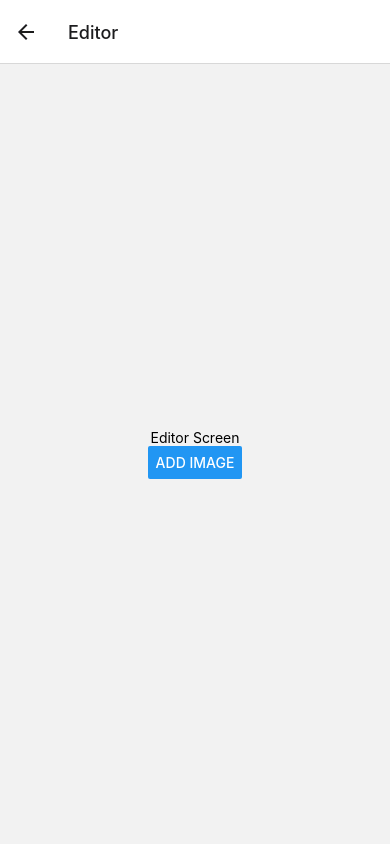
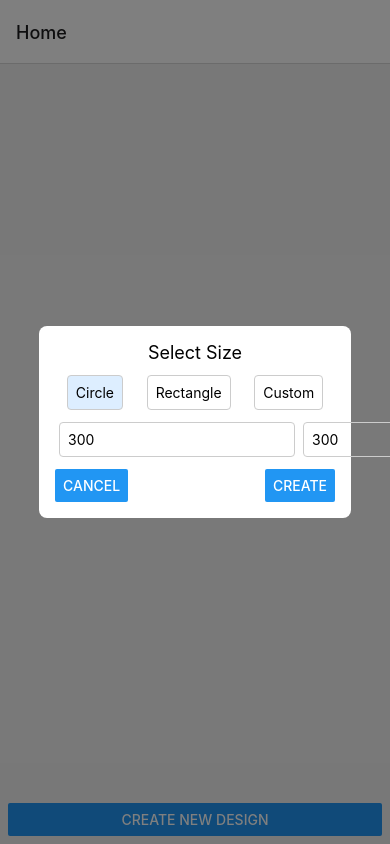
Before and after one commit to Takahiro-maekawa00/app-client, a React Native app: screen /Home in a window 390 px wide. Both pictures are taken after a click on the button "CREATE NEW DESIGN". Built offline with nearby package versions, Linux system fonts and the light colour scheme; no server answers; what i18n-js would draw is missing.

Commit message:
feat: add new design size selection flow

```diff
--- /dev/null
+++ b/src/components/SizeSelectorModal.tsx
@@ -0,0 +1,107 @@
+import React, { useState } from 'react';
+import { Modal, View, Text, Button, StyleSheet, TouchableOpacity, TextInput } from 'react-native';
+
+export type ShapeType = 'circle' | 'rectangle' | 'custom';
+
+interface SizeSelectorModalProps {
+  visible: boolean;
+  onClose: () => void;
+  onSelect: (params: { shape: ShapeType; width: number; height: number }) => void;
+}
+
+export default function SizeSelectorModal({ visible, onClose, onSelect }: SizeSelectorModalProps) {
+  const [shape, setShape] = useState<ShapeType>('circle');
+  const [width, setWidth] = useState('300');
+  const [height, setHeight] = useState('300');
+
+  const handleSelect = () => {
+    const w = parseInt(width, 10) || 0;
+    const h = parseInt(height, 10) || 0;
+    onSelect({ shape, width: w, height: h });
+    onClose();
+  };
+
+  return (
+    <Modal visible={visible} transparent animationType="slide">
+      <View style={styles.overlay}>
+        <View style={styles.modal}>
+          <Text style={styles.title}>Select Size</Text>
+          <View style={styles.shapes}>
+            <TouchableOpacity
+              style={[styles.shapeButton, shape === 'circle' && styles.active]}
+              onPress={() => setShape('circle')}
+            >
+              <Text>Circle</Text>
+            </TouchableOpacity>
+            <TouchableOpacity
+              style={[styles.shapeButton, shape === 'rectangle' && styles.active]}
+              onPress={() => setShape('rectangle')}
+            >
+              <Text>Rectangle</Text>
+            </TouchableOpacity>
+            <TouchableOpacity
+              style={[styles.shapeButton, shape === 'custom' && styles.active]}
+              onPress={() => setShape('custom')}
+            >
+              <Text>Custom</Text>
+            </TouchableOpacity>
+          </View>
+          <View style={styles.inputs}>
+            <TextInput
+              style={styles.input}
+              keyboardType="numeric"
+              value={width}
+              onChangeText={setWidth}
+              placeholder="Width"
+            />
+            <TextInput
+              style={styles.input}
+              keyboardType="numeric"
+              value={height}
+              onChangeText={setHeight}
+              placeholder="Height"
+            />
+          </View>
+          <View style={styles.actions}>
+            <Button title="Cancel" onPress={onClose} />
+            <Button title="Create" onPress={handleSelect} />
+          </View>
+        </View>
+      </View>
+    </Modal>
+  );
+}
+
+const styles = StyleSheet.create({
+  overlay: {
+    flex: 1,
+    backgroundColor: 'rgba(0,0,0,0.5)',
+    justifyContent: 'center',
+    alignItems: 'center',
+  },
+  modal: {
+    width: '80%',
+    backgroundColor: '#fff',
+    padding: 16,
+    borderRadius: 8,
+  },
+  title: { fontSize: 18, marginBottom: 12, textAlign: 'center' },
+  shapes: { flexDirection: 'row', justifyContent: 'space-around', marginBottom: 12 },
+  shapeButton: {
+    padding: 8,
+    borderWidth: 1,
+    borderColor: '#ccc',
+    borderRadius: 4,
+  },
+  active: { backgroundColor: '#def' },
+  inputs: { flexDirection: 'row', justifyContent: 'space-between', marginBottom: 12 },
+  input: {
+    flex: 1,
+    borderWidth: 1,
+    borderColor: '#ccc',
+    borderRadius: 4,
+    padding: 8,
+    marginHorizontal: 4,
+  },
+  actions: { flexDirection: 'row', justifyContent: 'space-between' },
+});
--- a/src/navigation/AppNavigator.tsx
+++ b/src/navigation/AppNavigator.tsx
@@ -10,7 +10,14 @@ import SettingsScreen from '@screens/SettingsScreen';
 
 export type RootStackParamList = {
   Home: undefined;
-  Editor: { id?: string } | undefined;
+  Editor:
+    | {
+        id?: string;
+        shape?: 'circle' | 'rectangle' | 'custom';
+        width?: number;
+        height?: number;
+      }
+    | undefined;
   Guide: undefined;
   Preview: undefined;
   ARPreview: undefined;
--- a/src/screens/DashboardScreen.tsx
+++ b/src/screens/DashboardScreen.tsx
@@ -1,9 +1,19 @@
 import React, { useEffect, useState } from 'react';
-import { View, Text, FlatList, TouchableOpacity, Image, StyleSheet, Button, ActivityIndicator } from 'react-native';
+import {
+  View,
+  Text,
+  FlatList,
+  TouchableOpacity,
+  Image,
+  StyleSheet,
+  Button,
+  ActivityIndicator,
+} from 'react-native';
 import { useNavigation } from '@react-navigation/native';
 import axios from 'axios';
 import { NativeStackNavigationProp } from '@react-navigation/native-stack';
 import { RootStackParamList } from '@navigation/AppNavigator';
+import SizeSelectorModal, { ShapeType } from '@components/SizeSelectorModal';
 
 interface DesignItem {
   id: string;
@@ -15,6 +25,7 @@ export default function DashboardScreen() {
   const navigation = useNavigation<NativeStackNavigationProp<RootStackParamList>>();
   const [designs, setDesigns] = useState<DesignItem[]>([]);
   const [loading, setLoading] = useState(false);
+  const [modalVisible, setModalVisible] = useState(false);
 
   useEffect(() => {
     const fetchDesigns = async () => {
@@ -31,6 +42,11 @@ export default function DashboardScreen() {
 
     fetchDesigns();
   }, []);
+
+  const handleCreate = (params: { shape: ShapeType; width: number; height: number }) => {
+    setModalVisible(false);
+    navigation.navigate('Editor', params);
+  };
 
   const renderItem = ({ item }: { item: DesignItem }) => (
     <TouchableOpacity style={styles.item} onPress={() => navigation.navigate('Editor', { id: item.id })}>
@@ -53,8 +69,13 @@ export default function DashboardScreen() {
         />
       )}
       <View style={styles.createButton}>
-        <Button title="Create New Design" onPress={() => navigation.navigate('Editor')} />
+        <Button title="Create New Design" onPress={() => setModalVisible(true)} />
       </View>
+      <SizeSelectorModal
+        visible={modalVisible}
+        onClose={() => setModalVisible(false)}
+        onSelect={handleCreate}
+      />
     </View>
   );
 }
--- a/src/screens/EditorScreen.tsx
+++ b/src/screens/EditorScreen.tsx
@@ -8,7 +8,7 @@ type EditorRouteProp = RouteProp<RootStackParamList, 'Editor'>;
 
 export default function EditorScreen() {
   const route = useRoute<EditorRouteProp>();
-  const { id } = route.params || {};
+  const { id, shape, width, height } = route.params || {};
 
   const onImageSelected = (uri: string) => {
     console.log('Selected image:', uri);
@@ -54,6 +54,11 @@ export default function EditorScreen() {
     <View style={{ flex: 1, justifyContent: 'center', alignItems: 'center' }}>
       <Text>Editor Screen</Text>
       {id && <Text>Design ID: {id}</Text>}
+      {shape && (
+        <Text>
+          Shape: {shape} ({width}x{height})
+        </Text>
+      )}
       <Button title="Add Image" onPress={handleAddImage} />
     </View>
   );
```
